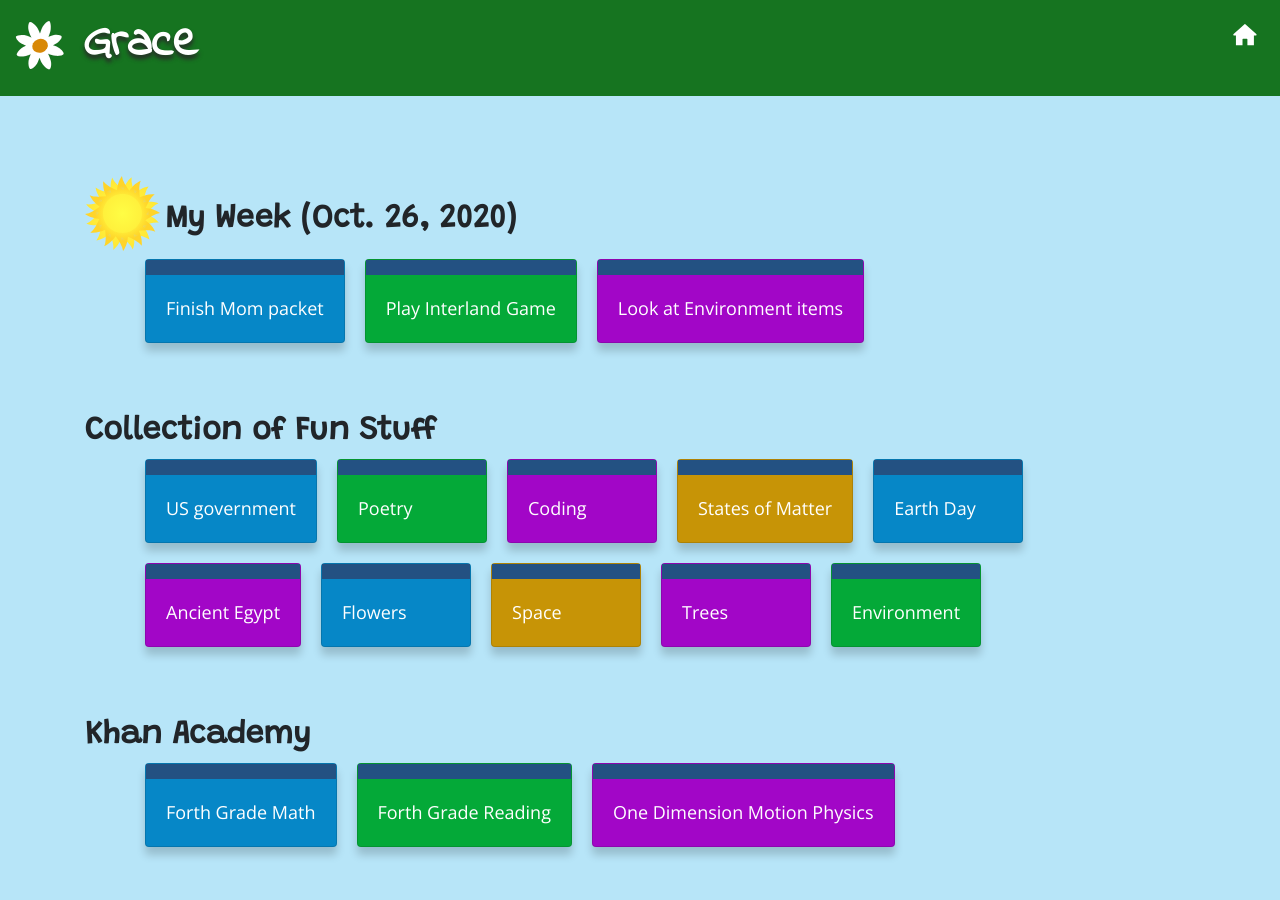
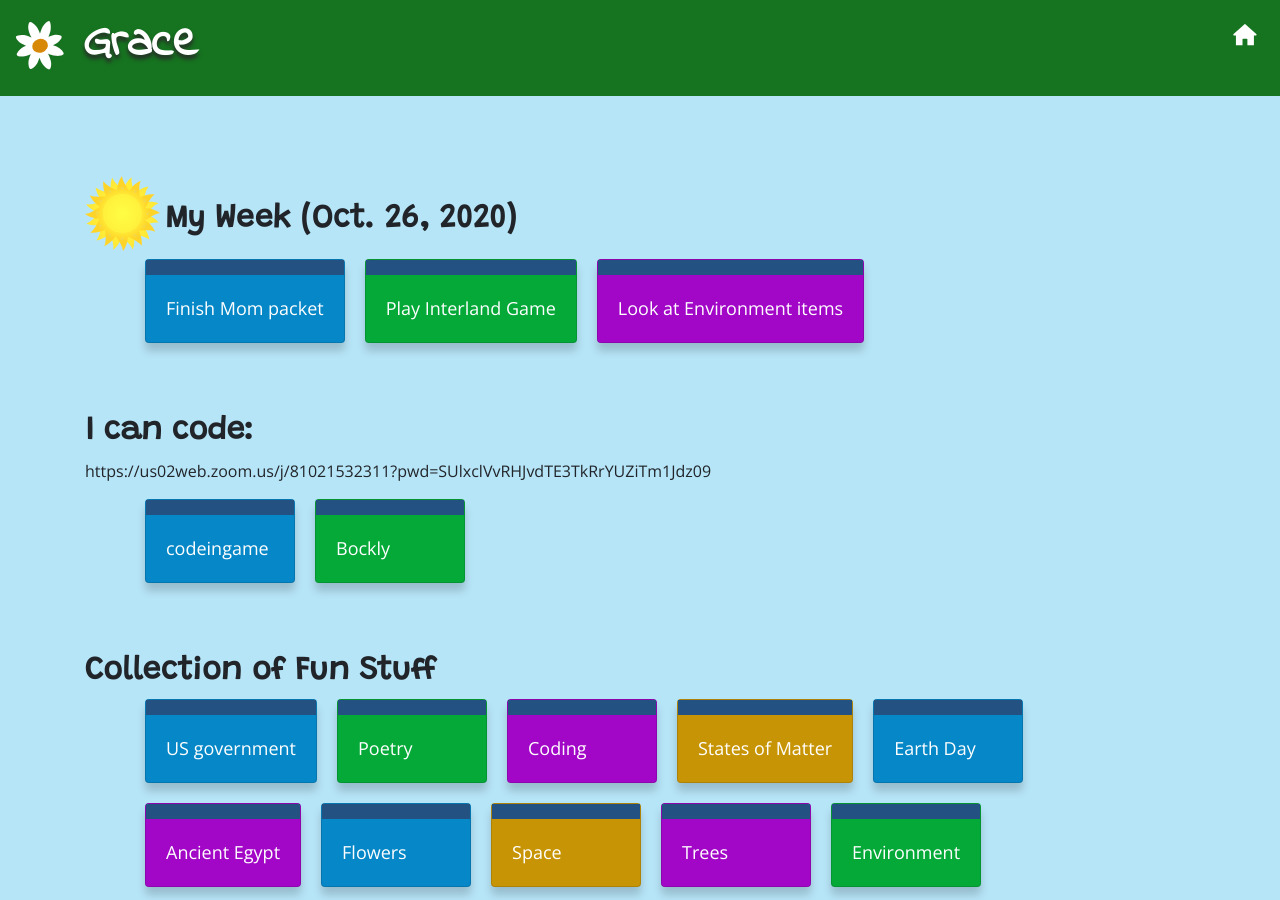
Before and after one commit to dobe0002/kids, a Jekyll site: the page built from Grace.md, in a window 1280 px wide and 900 px high. Built offline with Jekyll 4.4.1, drawn with Linux system fonts in a browser that asks for light colours; our own code applies the rules of GitHub Pages for plain Markdown files.

Commit message:
Update Grace.md

```diff
--- a/Grace.md
+++ b/Grace.md
@@ -5,6 +5,13 @@
 - [Finish Mom packet]()
 - [Play Interland Game](https://beinternetawesome.withgoogle.com/en_us/interland){:target="\_blank"}
 - [Look at Environment items](Topics/environment.md)
+
+## I can code:
+
+https://us02web.zoom.us/j/81021532311?pwd=SUlxclVvRHJvdTE3TkRrYUZiTm1Jdz09
+
+- [codeingame](https://www.codingame.com/start)
+- [Bockly](https://developers.google.com/blockly)
 
 ## Collection of Fun Stuff
 
```
